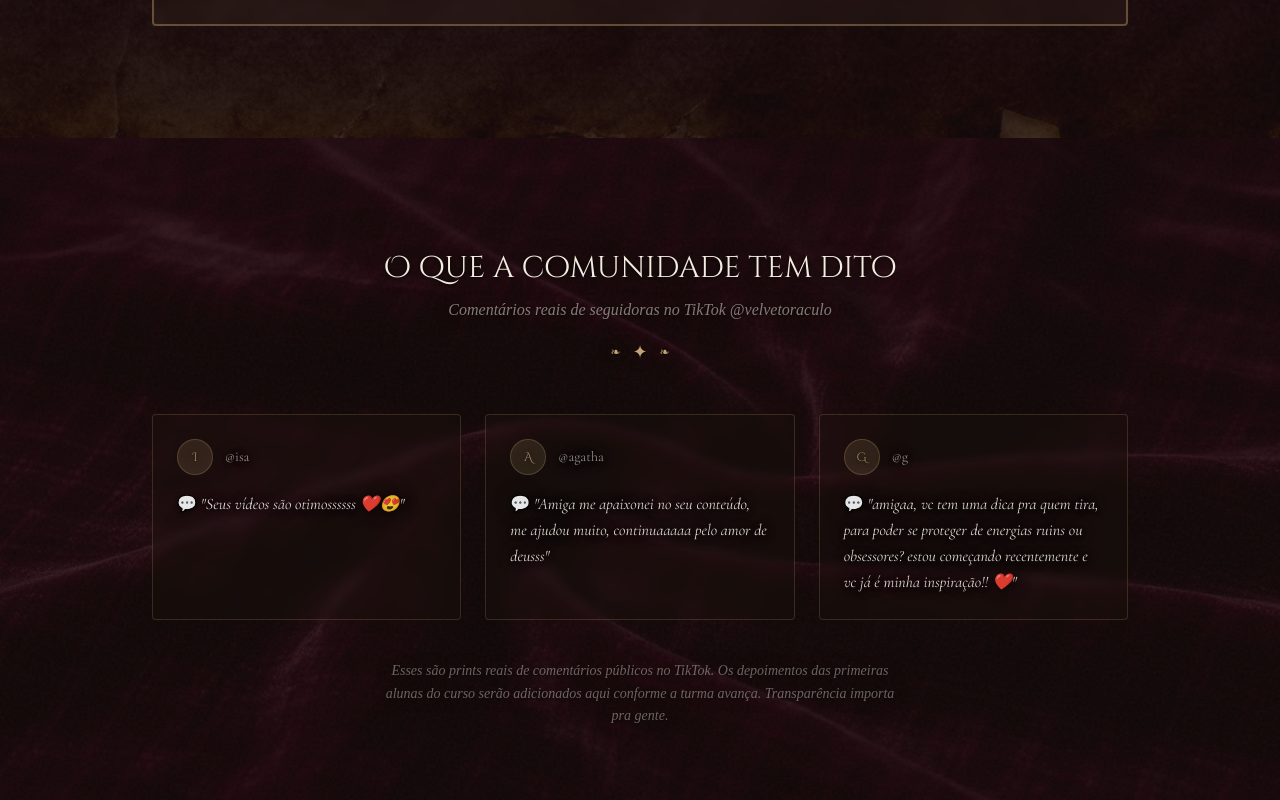
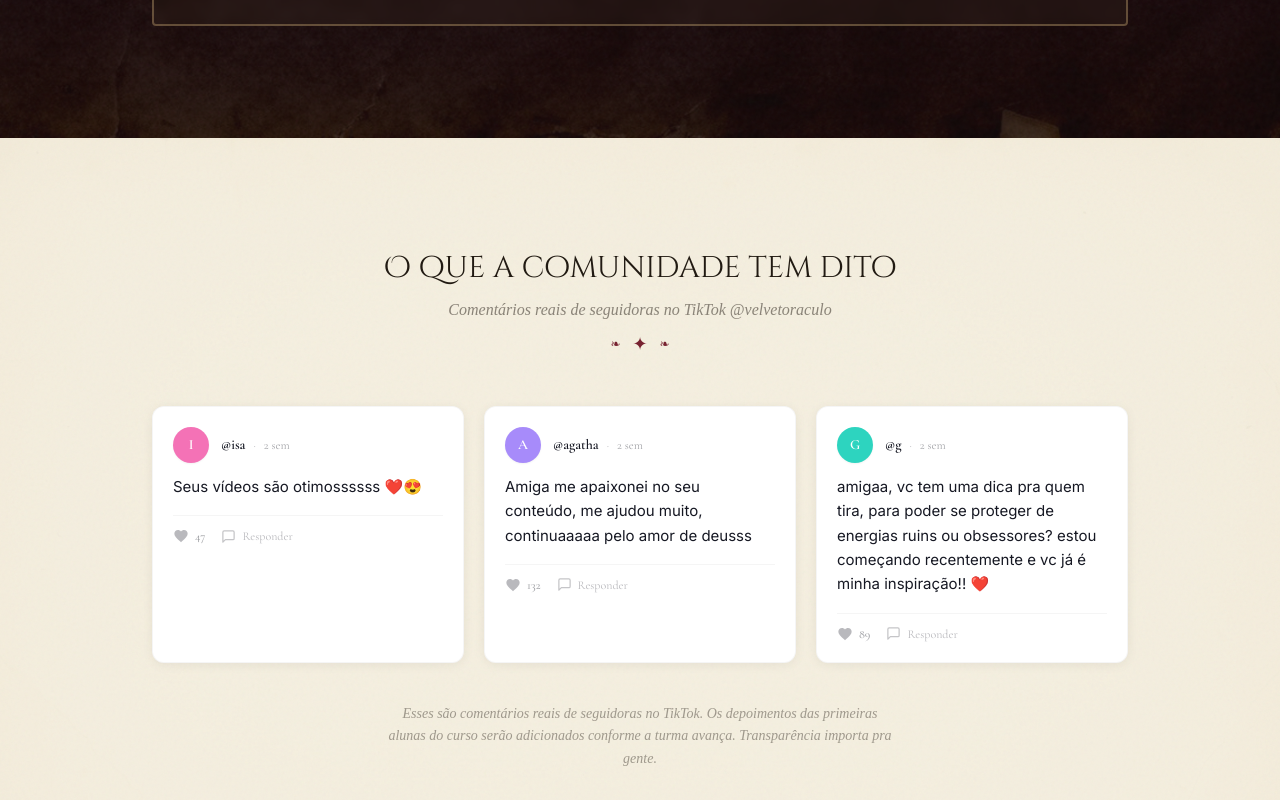
Before and after one commit to visualizen/velvet-oraculo, a React (Vite) app: page / in a window 1280 px wide. Shown: the part 6340-7140 px from the top of the page. Built offline with nearby package versions, Linux system fonts and the light colour scheme; no server answers; the HTML template or start-up script is replaced by a standard one; a web font is replaced by a local one.

Commit message:
feat: TikTok-style comment cards com fundo claro na seção de depoimentos

```diff
--- a/src/components/sections/TestimonialsSection.tsx
+++ b/src/components/sections/TestimonialsSection.tsx
@@ -3,56 +3,89 @@ import Ornament from "../Ornament";
 
 const comments = [
   {
-    username: "@isa",
+    username: "isa",
+    initial: "I",
+    color: "bg-pink-400",
     text: "Seus vídeos são otimossssss ❤️😍",
+    likes: 47,
   },
   {
-    username: "@agatha",
+    username: "agatha",
+    initial: "A",
+    color: "bg-violet-400",
     text: "Amiga me apaixonei no seu conteúdo, me ajudou muito, continuaaaaa pelo amor de deusss",
+    likes: 132,
   },
   {
-    username: "@g",
+    username: "g",
+    initial: "G",
+    color: "bg-teal-400",
     text: "amigaa, vc tem uma dica pra quem tira, para poder se proteger de energias ruins ou obsessores? estou começando recentemente e vc já é minha inspiração!! ❤️",
+    likes: 89,
   },
 ];
 
+const TikTokComment = ({ comment }: { comment: typeof comments[0] }) => (
+  <div className="fade-item bg-white rounded-xl p-5 shadow-[0_2px_12px_rgba(0,0,0,0.06)] border border-black/[0.04] hover:shadow-[0_4px_20px_rgba(0,0,0,0.08)] transition-shadow duration-300">
+    {/* Header: avatar + username */}
+    <div className="flex items-center gap-3 mb-3">
+      <div className={`w-9 h-9 rounded-full ${comment.color} flex items-center justify-center shadow-sm`}>
+        <span className="text-white text-sm font-bold">{comment.initial}</span>
+      </div>
+      <div className="flex items-center gap-2">
+        <span className="text-[#161823] text-sm font-semibold">@{comment.username}</span>
+        <span className="text-[#161823]/30 text-xs">·</span>
+        <span className="text-[#161823]/40 text-xs">2 sem</span>
+      </div>
+    </div>
+
+    {/* Comment text */}
+    <p className="text-[#161823] text-[15px] leading-relaxed font-normal" style={{ fontFamily: "'Inter', 'Helvetica Neue', sans-serif" }}>
+      {comment.text}
+    </p>
+
+    {/* Footer: like count */}
+    <div className="flex items-center gap-4 mt-4 pt-3 border-t border-black/[0.04]">
+      <div className="flex items-center gap-1.5">
+        <svg width="16" height="16" viewBox="0 0 24 24" fill="none" className="text-[#161823]/30">
+          <path d="M12 21.35l-1.45-1.32C5.4 15.36 2 12.28 2 8.5 2 5.42 4.42 3 7.5 3c1.74 0 3.41.81 4.5 2.09C13.09 3.81 14.76 3 16.5 3 19.58 3 22 5.42 22 8.5c0 3.78-3.4 6.86-8.55 11.54L12 21.35z" fill="currentColor"/>
+        </svg>
+        <span className="text-[#161823]/40 text-xs font-medium">{comment.likes}</span>
+      </div>
+      <div className="flex items-center gap-1.5">
+        <svg width="15" height="15" viewBox="0 0 24 24" fill="none" className="text-[#161823]/25">
+          <path d="M21 15a2 2 0 0 1-2 2H7l-4 4V5a2 2 0 0 1 2-2h14a2 2 0 0 1 2 2z" stroke="currentColor" strokeWidth="2" strokeLinecap="round" strokeLinejoin="round"/>
+        </svg>
+        <span className="text-[#161823]/30 text-xs">Responder</span>
+      </div>
+    </div>
+  </div>
+);
+
 const TestimonialsSection = () => (
   <TextureSection
-    texture="/textures/velvet-burgundy.jpg"
-    overlay="rgba(18,8,8,0.82)"
+    texture="/textures/cream-paper.jpg"
+    overlay="rgba(245,239,224,0.93)"
     className="py-20 md:py-28"
   >
-    <div className="container mx-auto px-6 max-w-5xl text-shadow-dark">
-      <h2 className="fade-item font-display text-2xl md:text-3xl text-foreground text-center mb-3">
+    <div className="container mx-auto px-6 max-w-5xl">
+      <h2 className="fade-item font-display text-2xl md:text-3xl text-flora-veludo text-center mb-3">
         O que a comunidade tem dito
       </h2>
-      <p className="fade-item font-editorial italic text-foreground/50 text-sm md:text-base text-center mb-4">
+      <p className="fade-item font-editorial italic text-flora-veludo/50 text-sm md:text-base text-center mb-2">
         Comentários reais de seguidoras no TikTok @velvetoraculo
       </p>
-      <Ornament className="fade-item mb-12" />
+      <Ornament className="fade-item mb-12 [&_span]:text-flora-borgonha" />
 
-      <div className="grid md:grid-cols-3 gap-6 mb-10">
+      <div className="grid md:grid-cols-3 gap-5 mb-10">
         {comments.map((c, i) => (
-          <div key={i} className="fade-item p-6 rounded-sm border border-primary/20 bg-background/20 backdrop-blur-sm">
-            {/* TikTok-style comment card */}
-            <div className="flex items-center gap-3 mb-4">
-              <div className="w-9 h-9 rounded-full bg-primary/15 border border-primary/25 flex items-center justify-center">
-                <span className="text-primary/80 text-xs font-display">
-                  {c.username.charAt(1).toUpperCase()}
-                </span>
-              </div>
-              <span className="font-body text-foreground/60 text-sm">{c.username}</span>
-            </div>
-            <p className="font-body text-foreground/90 text-base leading-relaxed">
-              💬 <em>"{c.text}"</em>
-            </p>
-          </div>
+          <TikTokComment key={i} comment={c} />
         ))}
       </div>
 
       {/* Transparency note */}
-      <p className="fade-item font-editorial italic text-foreground/40 text-sm text-center max-w-lg mx-auto leading-relaxed">
-        Esses são prints reais de comentários públicos no TikTok. Os depoimentos das primeiras alunas do curso serão adicionados aqui conforme a turma avança. Transparência importa pra gente.
+      <p className="fade-item font-editorial italic text-flora-veludo/40 text-sm text-center max-w-lg mx-auto leading-relaxed">
+        Esses são comentários reais de seguidoras no TikTok. Os depoimentos das primeiras alunas do curso serão adicionados conforme a turma avança. Transparência importa pra gente.
       </p>
     </div>
   </TextureSection>
```
Also changed, not shown: DIARIO_DE_BORDO/2026-04-19.md (+7 -0 lines).
